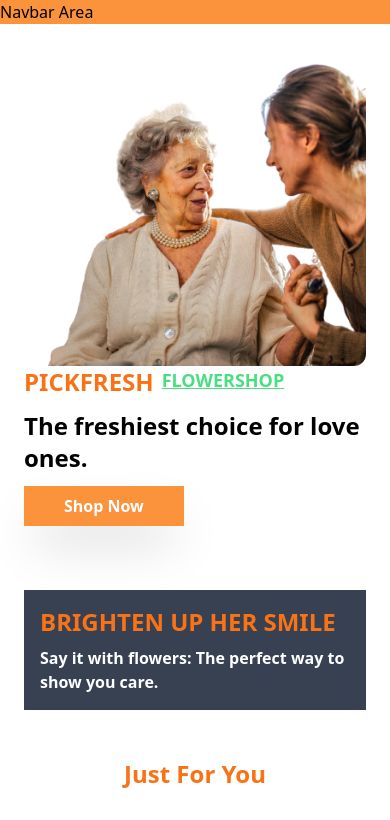
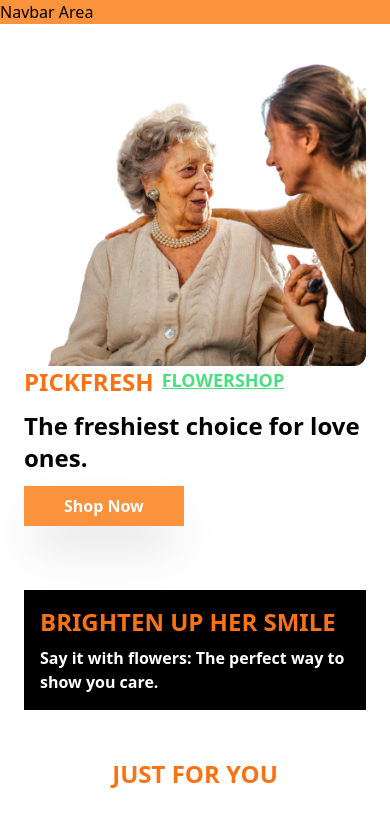
Before and after one commit to Jas-developer/pickfresh, a React (Vite) app: page / in a window 390 px wide. Shown: the top 820 px of the page. Built offline with nearby package versions, Linux system fonts and the light colour scheme; grey boxes are pictures that could not be loaded.

Commit message:
EDITED THE FONT-STYLE

```diff
--- a/src/components/SmallComponents.jsx
+++ b/src/components/SmallComponents.jsx
@@ -1,29 +1,29 @@
 import { products } from "../layouts/hero/image";
 
-export const Smile = () => {
+export const Smile = ({ text, say }) => {
   return (
     <section>
       <div className="grid grid-cols-1 mt-12 py-4">
-        <div className="grid-item flex flex-col gap-2 bg-gray-700 p-4">
+        <div className="grid-item flex flex-col gap-2 bg-black p-4">
           <span className="md:text-3xl text-2xl lg:text-4xl font-bold text-orange-500">
-            BRIGHTEN UP HER SMILE
+            {text}
           </span>
-          <span className="font-semibold lg:text-2xl text-white">
-            Say it with flowers: The perfect way to show you care.
-          </span>
+          <span className="font-semibold lg:text-2xl text-white">{say}</span>
         </div>
       </div>
     </section>
   );
 };
 
+//
+
 // BRIGHTEN UP HER SMILE SECTION
-export const JustForYou = () => {
+export const JustForYou = ({ say }) => {
   return (
     <section>
       <div className="flex flex-col">
         <span className="md:text-4xl text-2xl font-semibold py-3 mt-5 text-orange-500 text-center cursor-pointer">
-          Just For You
+          {say}
         </span>
         <div className="grid grid-cols-2 md:grid-cols-3 lg:grid-cols-5 gap-2 ">
           {products.map((product) => (
--- a/src/layouts/MainLayout.jsx
+++ b/src/layouts/MainLayout.jsx
@@ -4,9 +4,12 @@ import { HeroSection } from "./hero/Hero";
 export const MainLayout = () => {
   return (
     <div className="lg:mx-28 md:mx-12 mx-6 ">
-      <HeroSection />
-      <Smile />
-      <JustForYou />
+      <HeroSection say="The freshiest choice for love ones." />
+      <Smile
+        text="BRIGHTEN UP HER SMILE"
+        say="  Say it with flowers: The perfect way to show you care."
+      />
+      <JustForYou say="JUST FOR YOU" />
     </div>
   );
 };
--- a/src/layouts/hero/Hero.jsx
+++ b/src/layouts/hero/Hero.jsx
@@ -1,6 +1,6 @@
 import { HeroImage } from "./image";
 // parent padding is p-4
-export const HeroSection = () => {
+export const HeroSection = ({ say }) => {
   return (
     <>
       <div className="grid md:grid-cols-2 ">
@@ -12,9 +12,7 @@ export const HeroSection = () => {
                 FLOWERSHOP
               </span>
             </span>
-            <span className="text-2xl md:text-3xl font-semibold">
-              The freshiest choice for love ones.
-            </span>
+            <span className="text-2xl md:text-3xl font-semibold">{say}</span>
             <span>
               <button className="bg-orange-400 p-2 transition-all duration-500  shadow-2xl hover:rounded-lg ">
                 <a href="">
```
